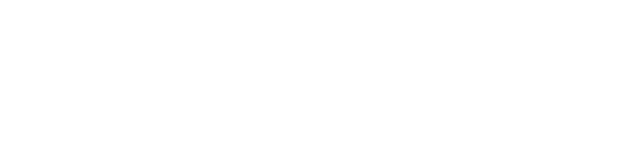
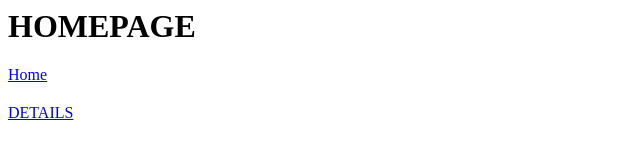
Before and after one commit to mastering23/bunny-web, a plain HTML site: page index.html in a window 1280 px wide. Shown: the whole page, without its empty margins (0-640 px from the left). Drawn offline with Linux system fonts and the light colour scheme.

Commit message:
adding css and style on nav

```diff
--- a/css/styles.css
+++ b/css/styles.css
@@ -0,0 +1,6 @@
+header > nav{
+
+  display:flex;
+  gap: 20px;
+  flex-direction: column;
+}
--- a/index.html
+++ b/index.html
@@ -2,11 +2,19 @@
 
 <head>
 
-  <title>Document</title>
+  <title>Bunny Web</title>
+  <link rel="stylesheet" href="./css/styles.css">
 
 </head>
 
 <body>
+  <h1>HOMEPAGE</h1>
+  <header>
+    <nav>
+      <a href="#">Home</a>
+      <a href="./bunny-details.html">DETAILS</a>
+    </nav>
+  </header>
 
 </body>
 
```
Also changed, not shown: bunny-details.html (+9 -2 lines).
